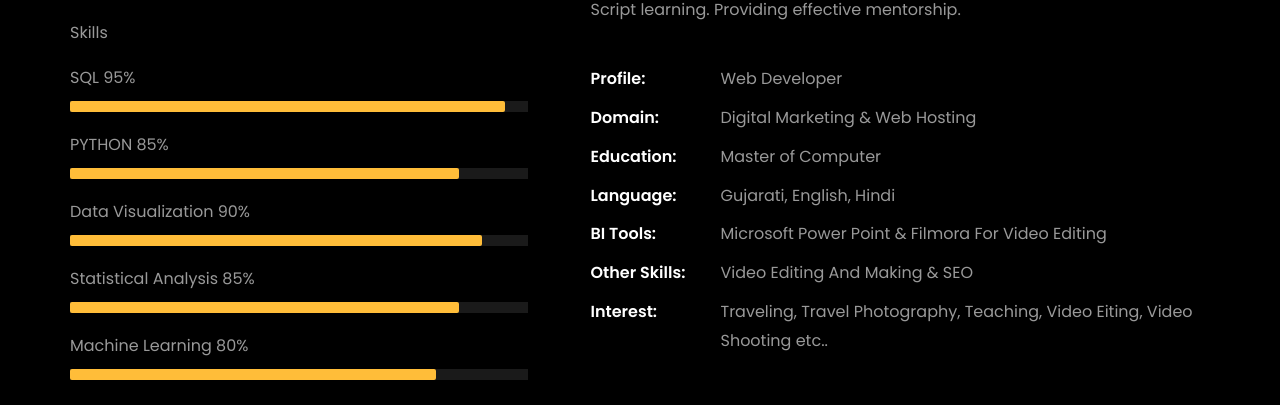
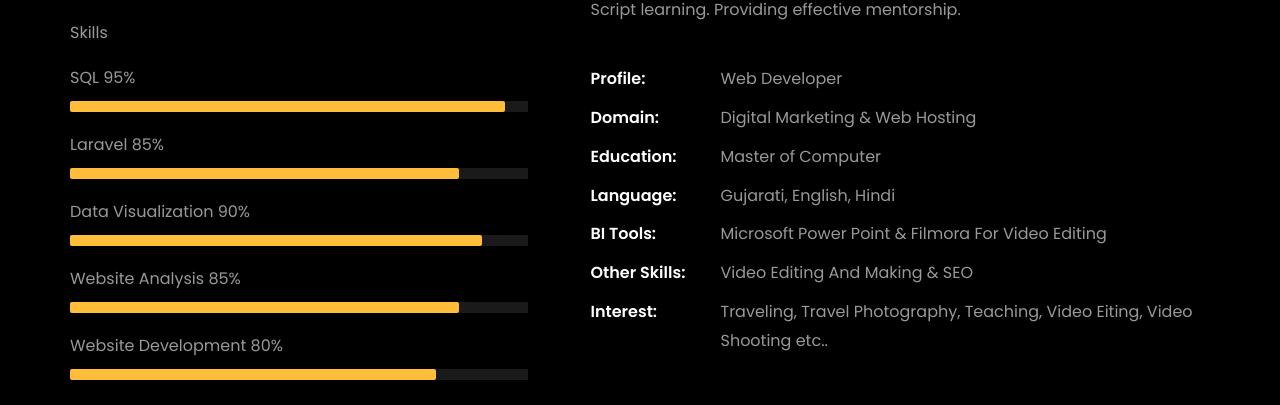
Before and after one commit to Educational2020/Jobportfolio.github.io, a plain HTML site: page index.html in a window 1280 px wide. Shown: the part 1051-1456 px from the top of the page. Drawn offline with Linux system fonts and the light colour scheme; animation ran at ten frames a second; files whose address does not match are found by name.

Commit message:
Update index.html

```diff
--- a/index.html
+++ b/index.html
@@ -246,7 +246,7 @@
 											aria-valuemax="100"></div>
 									</div>
 
-									<span>PYTHON</span> <span class="pull-right">85%</span>
+									<span>Laravel</span> <span class="pull-right">85%</span>
 									<div class="progress">
 										<div class="progress-bar" role="progressbar" style="width: 85%" aria-valuenow="85" aria-valuemin="0"
 											aria-valuemax="100"></div>
@@ -258,13 +258,13 @@
 											aria-valuemax="100"></div>
 									</div>
 
-									<span>Statistical Analysis</span> <span class="pull-right">85%</span>
+									<span>Website Analysis</span> <span class="pull-right">85%</span>
 									<div class="progress">
 										<div class="progress-bar" role="progressbar" style="width: 85%" aria-valuenow="85" aria-valuemin="0"
 											aria-valuemax="100"></div>
 									</div>
 
-									<span>Machine Learning</span> <span class="pull-right">80%</span>
+									<span>Website Development</span> <span class="pull-right">80%</span>
 									<div class="progress">
 										<div class="progress-bar" role="progressbar" style="width: 80%" aria-valuenow="80" aria-valuemin="0"
 											aria-valuemax="100"></div>
```
